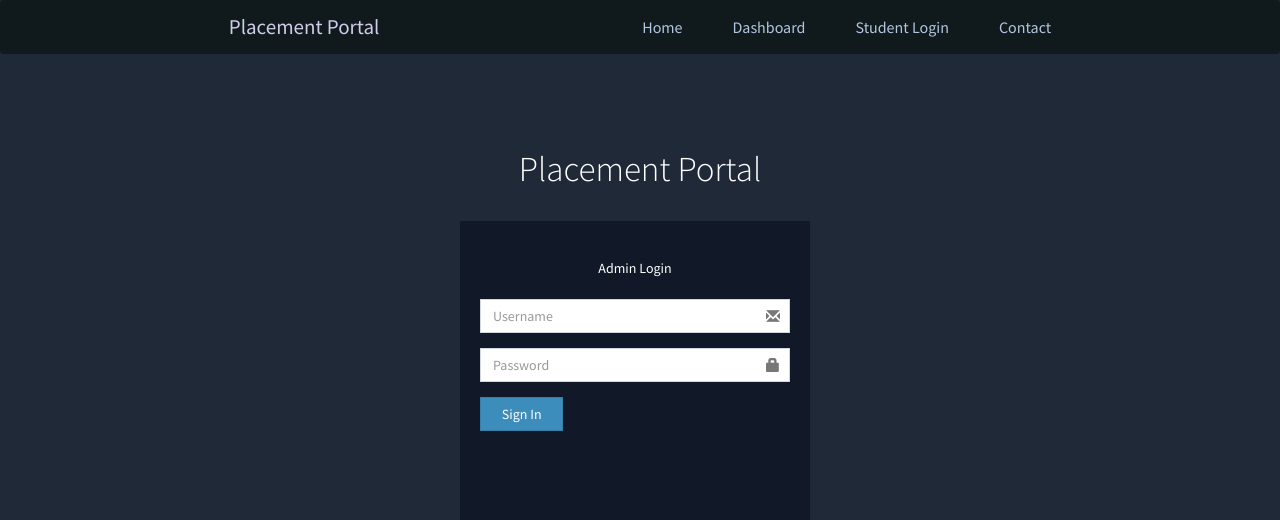
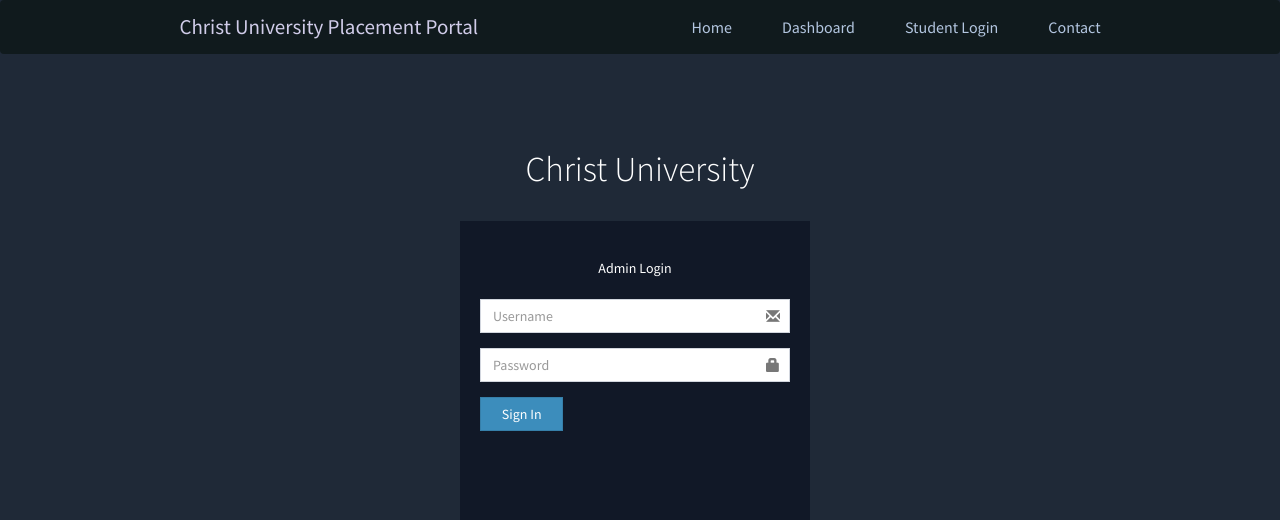
Before and after one commit to asghar-innama/Placement2, a PHP site: page /admin/index.php in a window 1280 px wide. Shown: the top 520 px of the page. Run offline with PHP 8.4, Linux system fonts and the light colour scheme; some libraries are stand-ins or nearby versions.

Commit message:
changed the header

```diff
--- a/admin/header.php
+++ b/admin/header.php
@@ -1,7 +1,7 @@
 <!-- Main header -->
 <header class="header">
     <nav class="navbar">
-        <a href="#" class="nav-logo">Placement Portal</a>
+        <a href="#" class="nav-logo">Christ University</a>
         <ul class="nav-menu">
             <li class="nav-item">
                 <a href="index.php" class="nav-link">Dashboard</a>
--- a/admin/index.php
+++ b/admin/index.php
@@ -48,7 +48,7 @@ if (isset($_SESSION['id_admin'])) {
   <div class="login-box " id="sms">
 
     <div class="login-logo text-white">
-      <a style="color:white" href="../index.php">Placement Portal</a>
+      <a style="color:white" href="../index.php">Christ University</a>
     </div>
     <!-- /.login-logo -->
     <div class="bg-gray-900 text-white login-box-body large">
--- a/uploads/admin_header.php
+++ b/uploads/admin_header.php
@@ -1,7 +1,7 @@
 <!-- Main header -->
 <header class="header">
     <nav class="navbar">
-        <a href="#" class="nav-logo">Placement Portal</a>
+        <a href="#" class="nav-logo">Christ University Placement Portal</a>
         <ul class="nav-menu">
             <li class="nav-item">
                 <a href="../index.php" class="nav-link">Home</a>
--- a/uploads/jobs_header.php
+++ b/uploads/jobs_header.php
@@ -1,7 +1,7 @@
 <!-- Main header -->
 <header class="header">
     <nav class="navbar">
-        <a href="#" class="nav-logo">Placement Portal</a>
+        <a href="#" class="nav-logo">Christ University Placement Portal</a>
         <ul class="nav-menu">
             <li class="nav-item">
                 <a href="user/index.php" class="nav-link">Dashboard</a>
--- a/uploads/user_header.php
+++ b/uploads/user_header.php
@@ -1,7 +1,7 @@
 <!-- Main header -->
 <header class="header">
     <nav class="navbar">
-        <a href="#" class="nav-logo">Placement Portal</a>
+        <a href="#" class="nav-logo">Christ University Placement Portal</a>
         <ul class="nav-menu">
             <ul class="nav-menu">
                 <li class="nav-item">
```
Also changed, not shown: uploads/register_page_header.php (+1 -8 lines).
